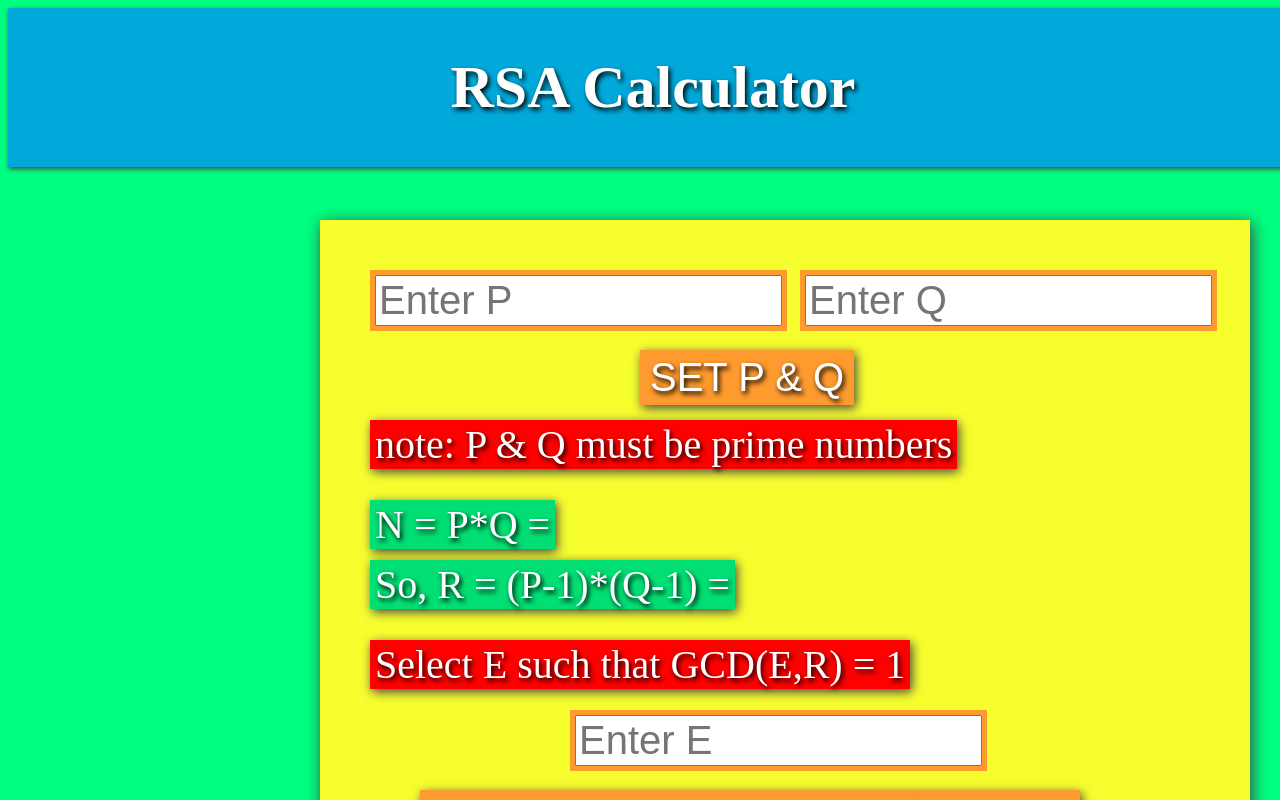
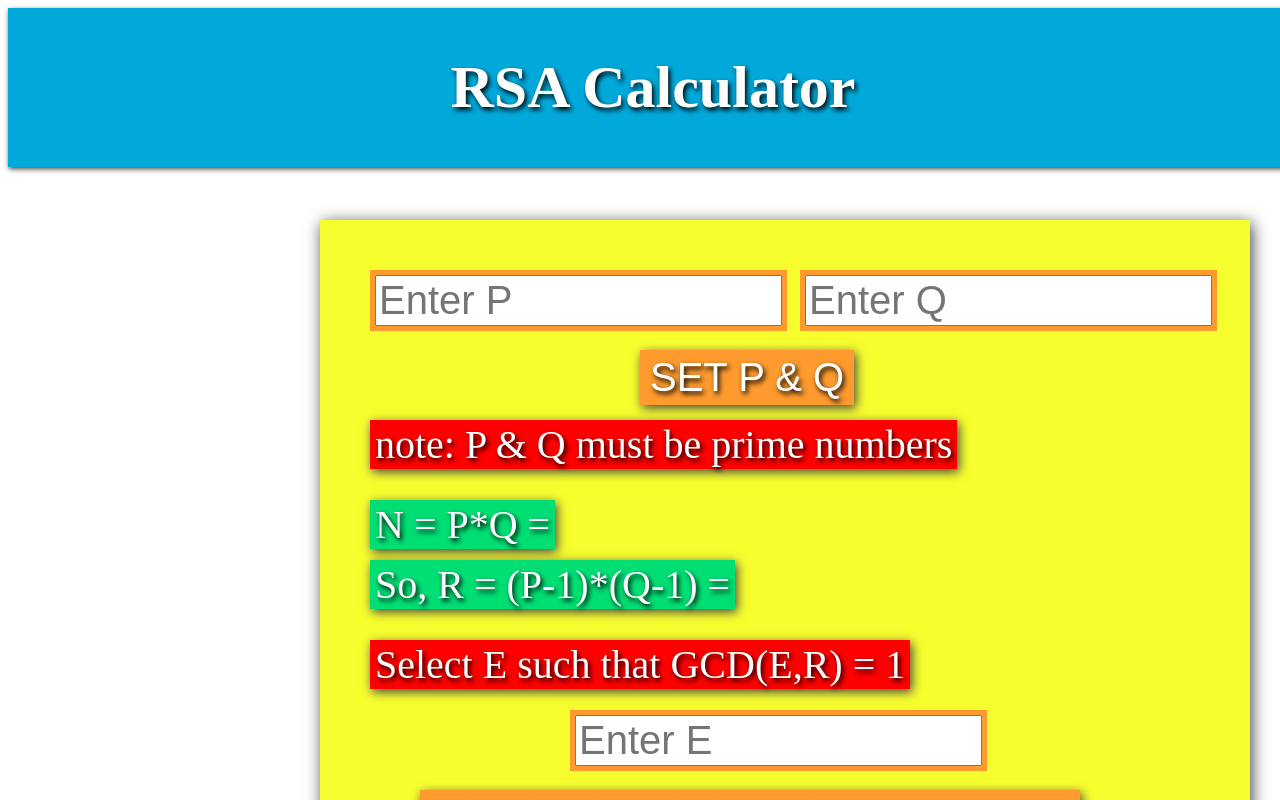
Before and after one commit to Nowshin73/RSA-Calculator, a plain HTML site: page index.html in a window 1280 px wide. Drawn offline with Linux system fonts and the light colour scheme.

Commit message:
update style.css

```diff
--- a/style.css
+++ b/style.css
@@ -18,7 +18,7 @@ text-shadow: 2px 3px 5px black;
 text-shadow: 2px 3px 5px black;
 }
 body{
-	background-color:#00FF80;
+	background-color:white;
 
 	width:100%;
 }
```
